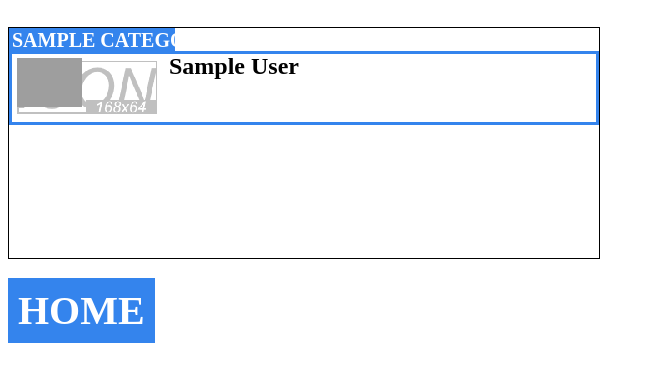
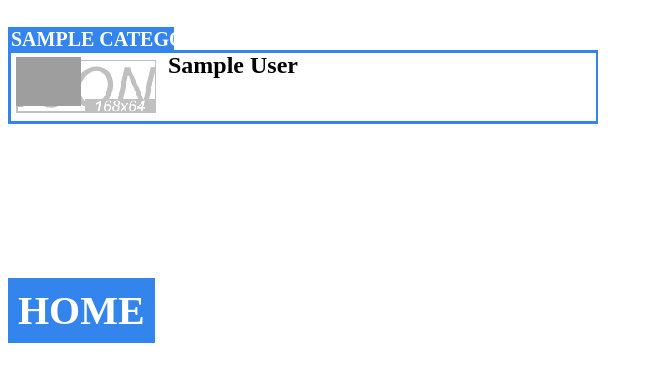
Before and after one commit to OpenShopChannel/WSC-Web, a Flask app: template templates/list.html in a window 1280 px wide. Shown: the part 63-445 px from the top of the page, without its empty margins (0-655 px from the left). Run offline with Flask 2, Linux system fonts and the light colour scheme; the template is opened without the code that fills it: most values are stand-ins (such as "Sample title", 1, 10 or a date in 2020); parts of the project's set-up code (start-up, migrations or seed data) failed here and were passed over; grey boxes are pictures that could not be loaded.

Commit message:
Removed border from list box

```diff
--- a/static/list_page.css
+++ b/static/list_page.css
@@ -1,6 +1,5 @@
 .AppsBox {
     position: absolute;
-    border: solid 1px black;
     left: 8px;
     top: 90px;
     width: 590px;
```
